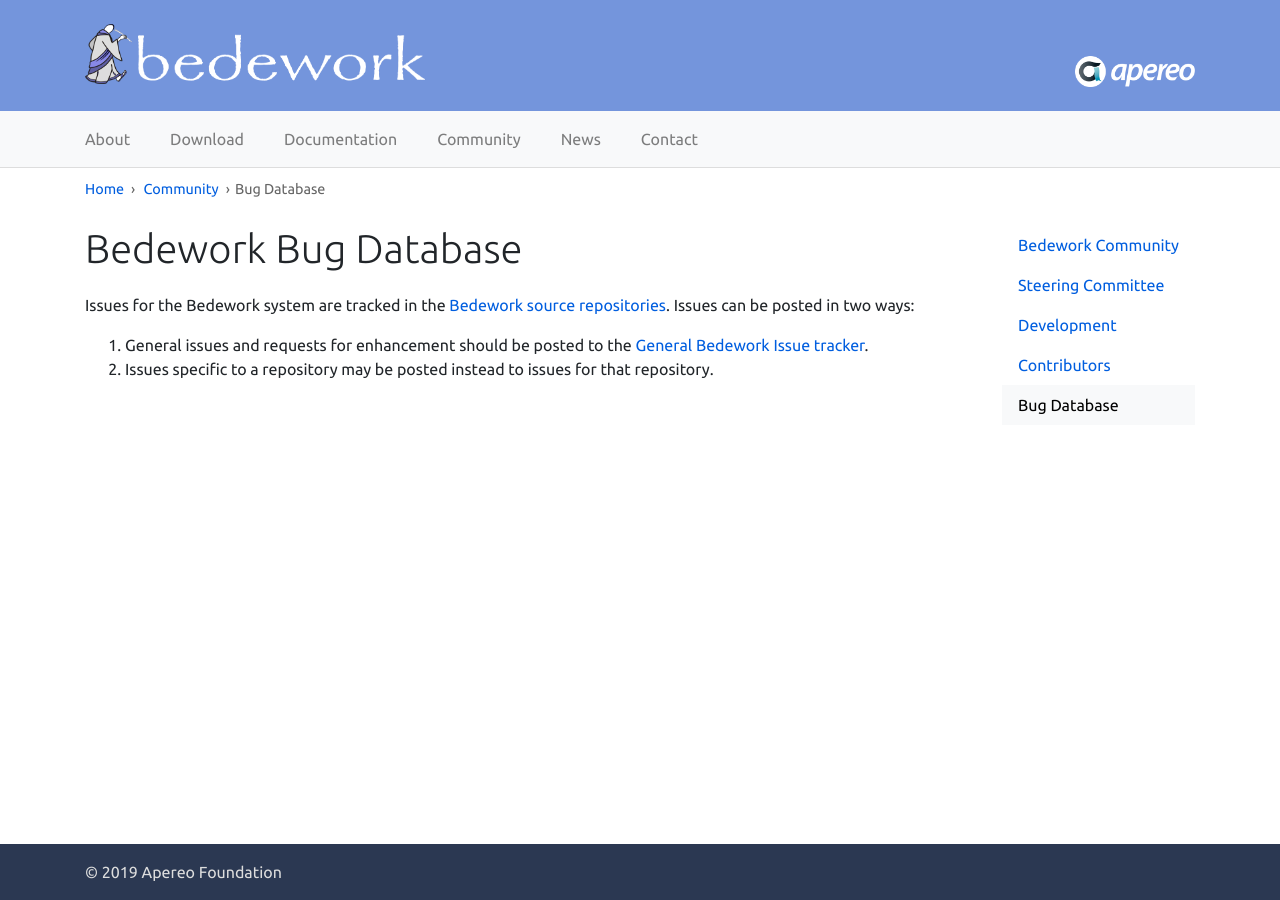
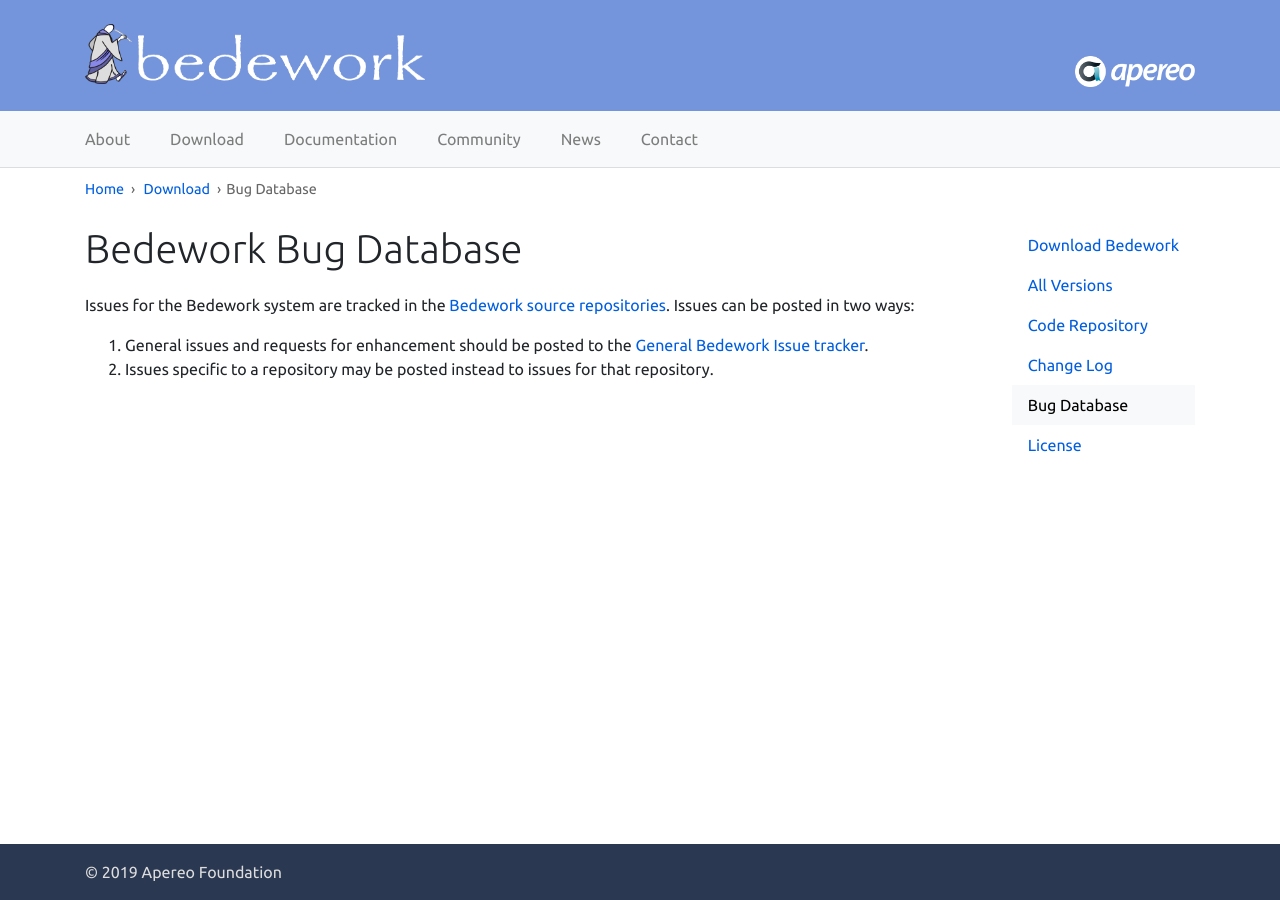
Before and after one commit to Bedework/bedework.github.io, a Jekyll site: the page built from _pages/download/bug-database.html, in a window 1280 px wide. Built offline with Jekyll 4.4.1, drawn with Linux system fonts in a browser that asks for light colours; nearby versions of some CDN libraries.

Commit message:
move "bug database" page in the site architecture

```diff
--- a/_data/menu.yml
+++ b/_data/menu.yml
@@ -35,6 +35,8 @@
         url: "/download/repository"
       - menuTitle: Change Log
         url: "/download/change-log"
+      - menuTitle: Bug Database
+        url: "/download/bug-database"
       - menuTitle: License
         url: "/download/license"
   - menuTitle: Documentation
@@ -52,8 +54,6 @@
       url: "/community/development"
     - menuTitle: Contributors
       url: "/community/contributors"
-    - menuTitle: Bug Database
-      url: "/community/bug-database"
   - menuTitle: News
     url: "/news/"
   - menuTitle: Contact
--- a/_pages/community/bug-database.html
+++ b/_pages/download/bug-database.html
@@ -1,9 +1,9 @@
 ---
 title: Bedework Bug Database
 menuTitle: Bug Database
-menuRoot: Community
+menuRoot: Download
 layout: default
-permalink: /community/bug-database
+permalink: /download/bug-database
 ---
 
 <p>
```
